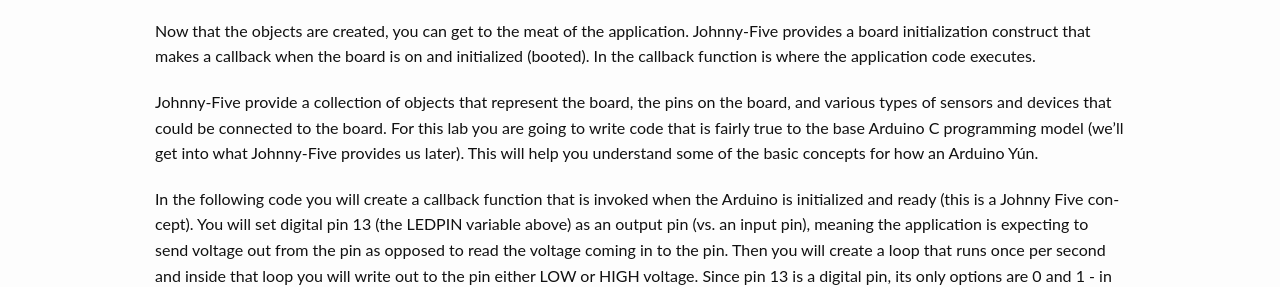
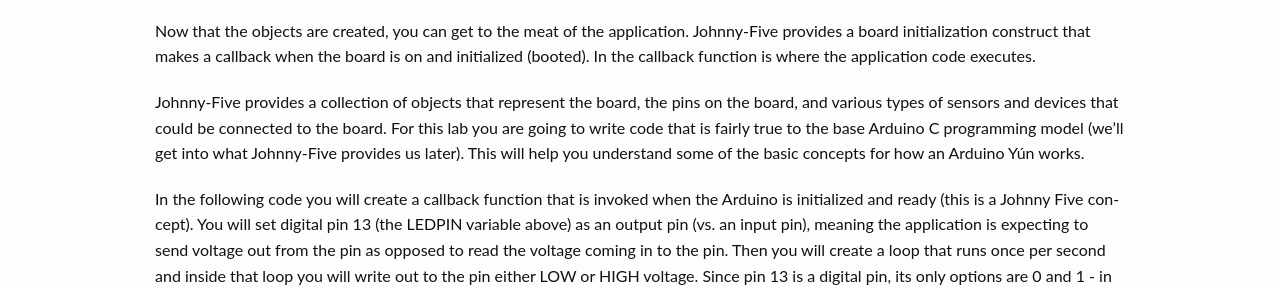
Before and after one commit to ThingLabsIo/ThingLabsIo.github.io, a Jekyll site: the page built from pages/lab001.md, in a window 1280 px wide and 900 px high, scrolled down 3798 px. Shown: the part 168-455 px from the top of the window. Built offline with Jekyll 4.4.1, drawn with Linux system fonts in a browser that asks for light colours.

Commit message:
Fixed typo

```diff
--- a/pages/lab001.md
+++ b/pages/lab001.md
@@ -101,7 +101,7 @@
 
 Now that the objects are created, you can get to the meat of the application. Johnny-Five provides a board initialization construct that makes a callback when the board is on and initialized (booted). In the callback function is where the application code executes.
 
-Johnny-Five provide a collection of objects that represent the board, the pins on the board, and various types of sensors and devices that could be connected to the board. For this lab you are going to write code that is fairly true to the base Arduino C programming model (we'll get into what Johnny-Five provides us later). This will help you understand some of the basic concepts for how an Arduino Y&uacute;n.
+Johnny-Five provides a collection of objects that represent the board, the pins on the board, and various types of sensors and devices that could be connected to the board. For this lab you are going to write code that is fairly true to the base Arduino C programming model (we'll get into what Johnny-Five provides us later). This will help you understand some of the basic concepts for how an Arduino Y&uacute;n works.
 
 In the following code you will create a callback function that is invoked when the Arduino is initialized and ready (this is a Johnny Five concept). You will set digital pin 13 (the LEDPIN variable above) as an output pin (vs. an input pin), meaning the application is expecting to send voltage out from the pin as opposed to read the voltage coming in to the pin. Then you will create a loop that runs once per second and inside that loop you will write out to the pin either LOW or HIGH voltage. Since pin 13 is a digital pin, its only options are 0 and 1 - in the world of Arduino that is LOW and HIGH. When you send 0 (or LOW) to the pin, that is equivalent to off (sending no voltage). When you send 1 (or HIGH) to the pin that is equivalent to on (sending full voltage).
 
```
